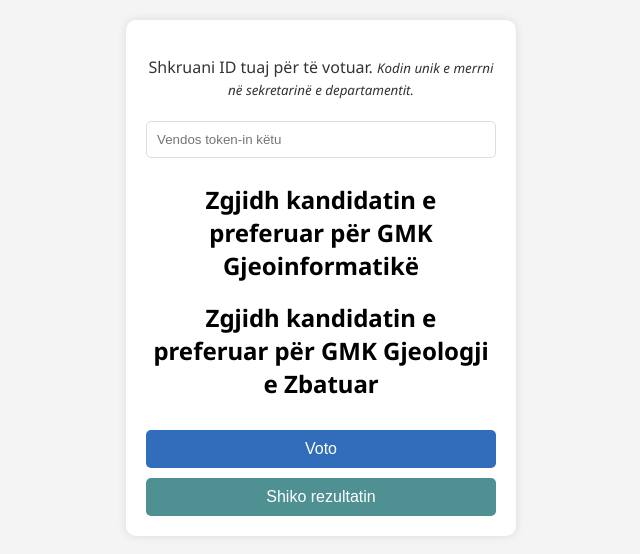
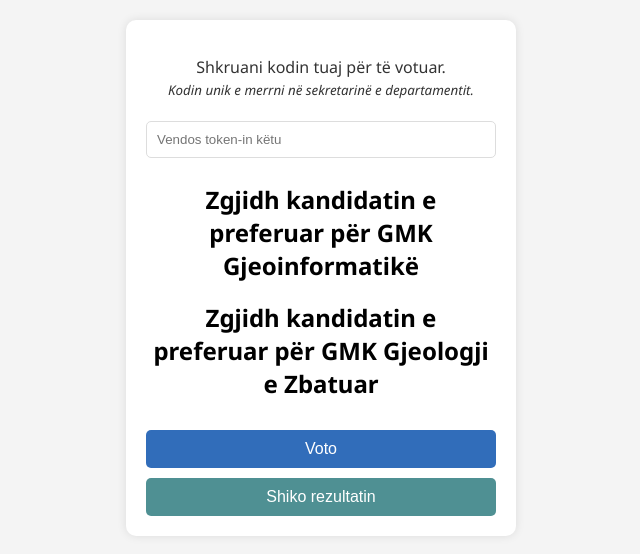
Before and after one commit to lslxslx/eVoG, a plain HTML site: page index.html in a window 1280 px wide. Shown: the part 122-676 px from the top of the page, without its empty margins (319-959 px from the left). Drawn offline with Linux system fonts and the light colour scheme; no server answers.

Commit message:
Add files via upload

```diff
--- a/index.html
+++ b/index.html
@@ -126,7 +126,7 @@
 
 <body>
     <div class="container">
-        <p>Shkruani ID tuaj për të votuar. <small><em>Kodin unik e merrni në sekretarinë e departamentit.</em></small></p>
+        <p>Shkruani kodin tuaj për të votuar. <br><small><em>Kodin unik e merrni në sekretarinë e departamentit.</em></small></p>
         <input type="text" id="tokenInput" placeholder="Vendos token-in këtu">
 
         <h2>Zgjidh kandidatin e preferuar për GMK Gjeoinformatikë</h2>
```
